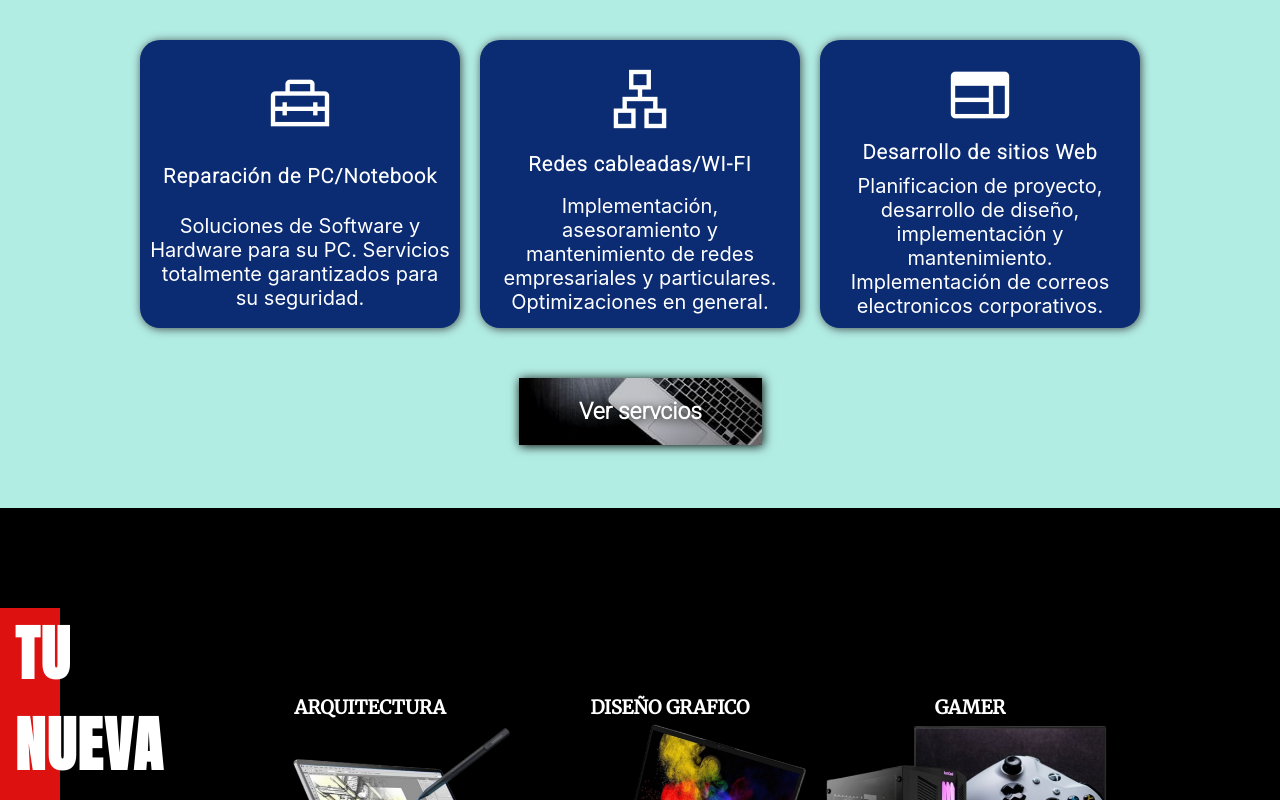
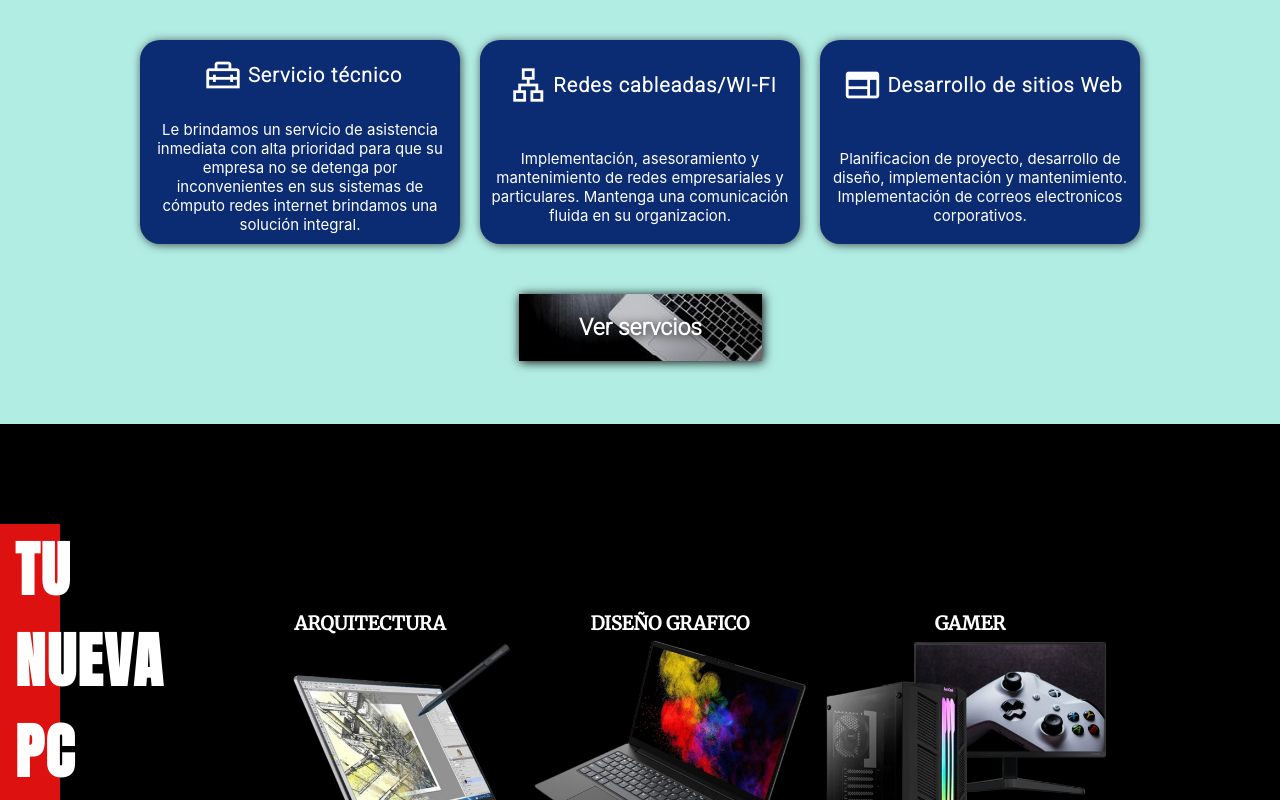
Before and after one commit to MatiasHenriquez1992/apocalipsis, a React (Create React App) app: page / in a window 1280 px wide. Shown: the part 1360-2160 px from the top of the page. Built offline with nearby package versions, Linux system fonts and the light colour scheme; a web font is replaced by a local one.

Commit message:
ultimo commiteo

```diff
--- a/src/Pages/Footer/Footer.css
+++ b/src/Pages/Footer/Footer.css
@@ -62,7 +62,7 @@
 
   .contenedor-contacto{
     font-family: Roboto;
-    width: 200px;
+    width: 250px;
     height: 200px;
     padding: 40px;
     text-align: center;
--- a/src/Pages/Footer/Footer.js
+++ b/src/Pages/Footer/Footer.js
@@ -34,7 +34,7 @@ function Footer(){
     </div>
 
   </div>
-    )
+  )
 }
 
 export default Footer
--- a/src/Pages/IndexPage/IndexPage.css
+++ b/src/Pages/IndexPage/IndexPage.css
@@ -200,9 +200,10 @@
 }
 
 .icono{
-  font-size: 70px;
-  padding: 10px;
+  font-size: 40px;
+  padding: 5px;
   color: #fff;
+  margin-bottom: 20px;
 }
 
 .titulo-card{
@@ -210,11 +211,11 @@
   color: #fff;
   font-size: 20px;
   letter-spacing: 1px;
+  margin-bottom: 20px;
 }
 
 .texto-card{
-  padding-top: 10px;
-  font-size: 20px;
+  font-size: 15px;
   color: #fff;
 }
 
--- a/src/Pages/IndexPage/IndexPage.js
+++ b/src/Pages/IndexPage/IndexPage.js
@@ -14,10 +14,8 @@ import imagenPcGamer from '../../imagenes/pc-gamer.png';
 import './IndexPage.css';
 
 //Animations
-import Flip from 'react-reveal/Flip';
 import Zoom from 'react-reveal/Zoom';
 import Bounce from 'react-reveal/Bounce';
-
 
 //Icons
 import { FaInstagram,FaFacebookF } from 'react-icons/fa';
@@ -70,18 +68,21 @@ function IndexPage(){
 
             <div className='card'>
               <span class="material-symbols-outlined icono">home_repair_service</span>
-              <h3 className='titulo-card'>Reparación de PC/Notebook</h3>
-              <p className='texto-card'>Soluciones de Software y Hardware para su PC. Servicios
-                totalmente garantizados para su seguridad.
+              <h3 className='titulo-card'>Servicio técnico</h3>
+              <p className='texto-card'>Le brindamos un servicio de asistencia inmediata con alta
+                prioridad para que su empresa no se detenga por inconvenientes
+                en sus sistemas de cómputo redes internet brindamos una solución integral.
               </p>
             </div>
+
 
             <div className='card'>
               <span class="material-symbols-outlined icono">lan</span>
               <h3 className='titulo-card'>Redes cableadas/WI-FI</h3>
               <p className='texto-card'>
                 Implementación, asesoramiento y mantenimiento de redes
-                empresariales y particulares. Optimizaciones en general.
+                empresariales y particulares. Mantenga una comunicación
+                fluida en su organizacion.
               </p>
             </div>
 
@@ -104,7 +105,6 @@ function IndexPage(){
         <div className='contenedor-ventas'>
             <h2 className='titulo-ventas'>TU NUEVA PC ESTA ACÁ</h2>
           <div className='contenedor-cards-pc'>
-          <Flip top cascade>
             <div className='contenedor-pc-arquitecto'>
               <h3 className='texto-arquitectura'>ARQUITECTURA</h3>
               <img className='imagen-notebook' alt='imagenNotebookArquitecto' src={imagenNotebookArquitecto} />
@@ -119,7 +119,6 @@ function IndexPage(){
               <h3 className='texto-diseno-grafico'>GAMER</h3>
               <img className='imagen-notebook' alt='imagenNotebookGamer' src={imagenPcGamer} />
             </div>
-          </Flip>
           </div>
         </div>
 
```
